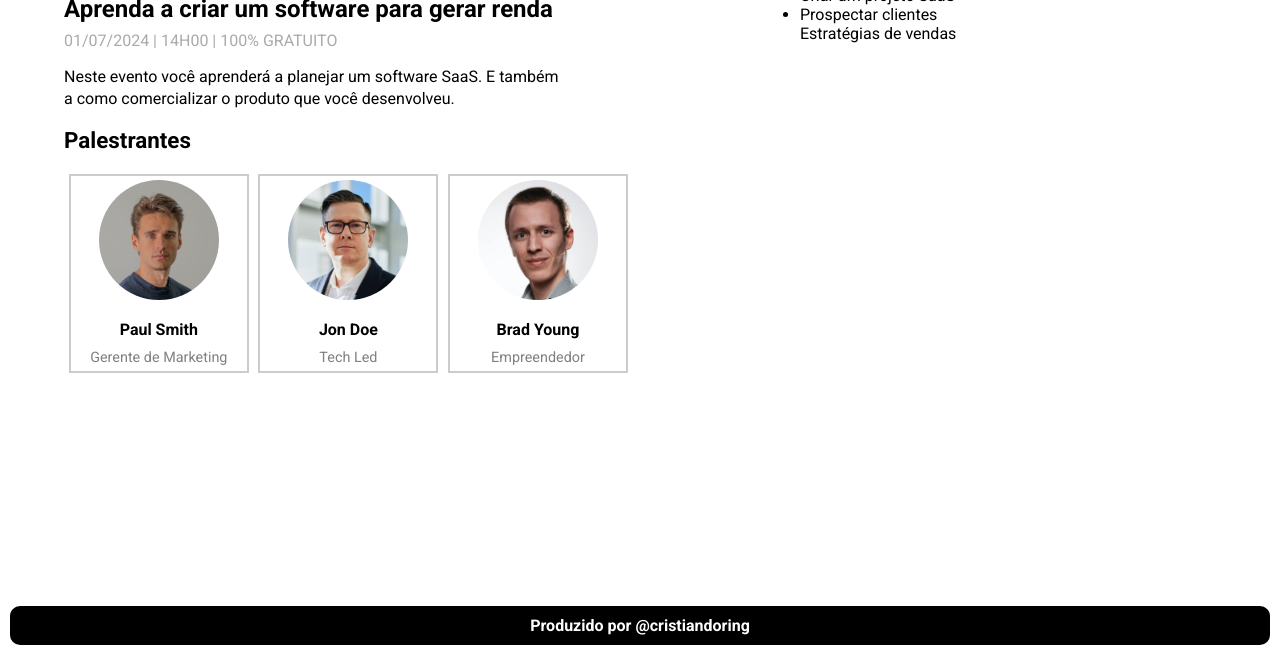
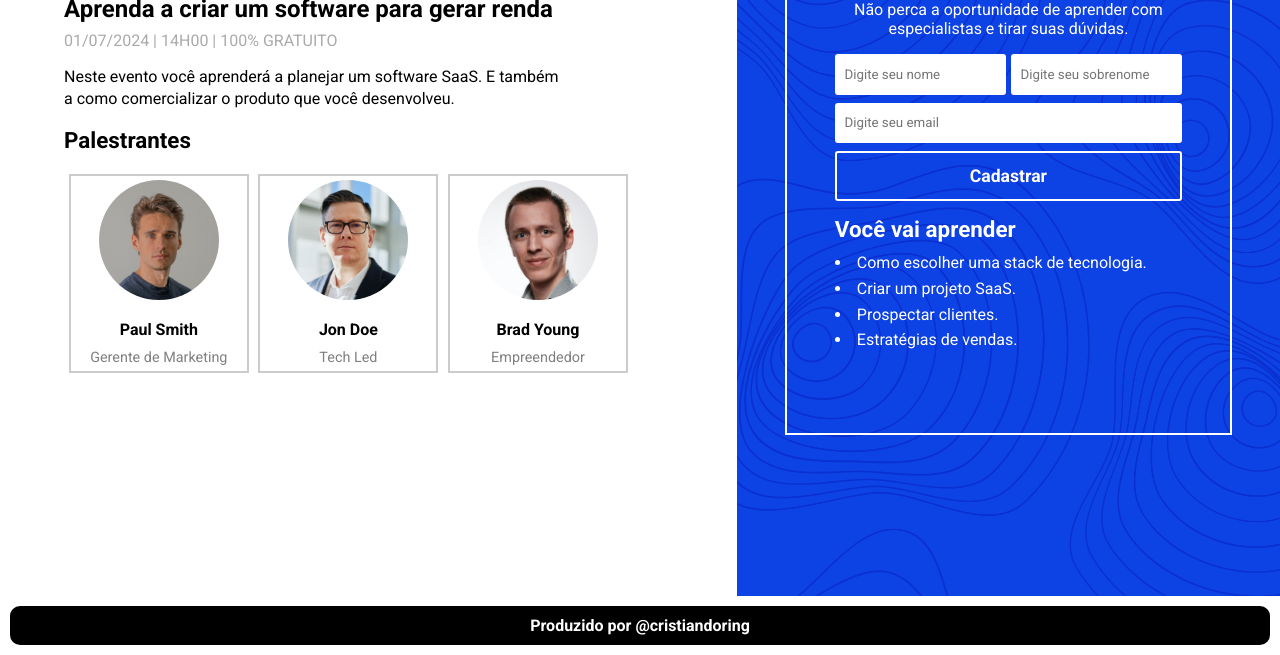
Before and after one commit to cristiandoring/SaaS-Weak, a plain HTML site: page index.html in a window 1280 px wide. Shown: the part 152-807 px from the top of the page. Drawn offline with Linux system fonts and the light colour scheme.

Commit message:
Estilização do formulário

```diff
--- a/index.html
+++ b/index.html
@@ -52,21 +52,21 @@
             <p>Não perca a oportunidade de aprender com especialistas e tirar suas dúvidas.</p>
             <form id="registro-formulario">
                 <div id="nome-cadastrado">
-                    <input type="text" name="nome" id="nome" placeholder="Digite seu nome">
-                    <input type="text" name="sobrenome" id="sobrenome" placeholder="Digite seu sobrenome">
+                    <input type="text" name="nome" id="nome" placeholder="Digite seu nome" required>
+                    <input type="text" name="sobrenome" id="sobrenome" placeholder="Digite seu sobrenome" required>
 
                 </div>
-                <input type="email" name="email" id="email" placeholder="Digite seu email">
+                <input type="email" name="email" id="email" placeholder="Digite seu email" required>
 
                 <input type="submit" value="Cadastrar">
 
                 <div id="beneficios">
                     <h4>Você vai aprender</h4>
                     <ul>
-                        <li>Como escolher uma stack de tecnologia</li>
-                        <li>Criar um projeto SaaS                       </li>
-                        <li>Prospectar clientes</li>
-                        Estratégias de vendas
+                        <li>Como escolher uma stack de tecnologia.</li>
+                        <li>Criar um projeto SaaS.             </li>
+                        <li>Prospectar clientes.</li>
+                        <li>Estratégias de vendas.</li>
                     </ul>
                 </div>
 
--- a/style.css
+++ b/style.css
@@ -113,4 +113,88 @@ footer{
 
 #formulario-cadastro{
     flex: 1;
+    background-image: url("imagens/pattern.png");
+    background-size: cover;
+    color: white;
 }
+
+#interior-formulario{
+    margin: 3rem;
+    padding: 3rem;
+    border: 2px solid white;
+    text-align: center;
+    display: flex;
+    flex-direction: column;
+    align-items: center;
+
+}
+
+#interior-formulario h3{
+    font-size: 2rem;
+    margin-bottom: 1rem;
+
+}
+
+#interior-formulario p{
+    margin-bottom: 1rem;
+
+}
+
+#registro-formulario{
+    display: flex;
+    flex-direction: column;
+    gap: 0.5rem;
+    margin-bottom: 2rem;
+
+}
+
+#nome-cadastrado{
+    display: flex;
+    gap: 0.3rem;
+}
+
+#registro-formulario input{
+    padding: 0.8rem 0.6rem;
+    border: none;
+    border-radius: 3px;
+}
+
+#email{
+    min-width: 100%;
+}
+
+#registro-formulario input[type="submit"]{
+    background-color: transparent;
+    color: white;
+    border: 2px solid white;
+    font-size: 1.1rem;
+    font-weight: bold;
+    cursor: pointer;
+}
+
+#registro-formulario input[type="submit"]:hover{
+    background-color: snow;
+    color: #0075ff;
+    border: 2px solid #0075ff;
+    font-size: 1.1rem;
+    font-weight: bold;
+    cursor: pointer;
+}
+
+#beneficios{
+    text-align: left;
+    align-items: start;
+    line-height: 1.6rem;
+}
+
+#beneficios h4{
+    font-size: 1.4rem;
+    margin-top: 0.5rem;
+    margin-bottom: 0.5rem;
+    font-weight: bold;
+
+}
+
+#beneficios ul{
+    list-style-position: inside;
+}
```
